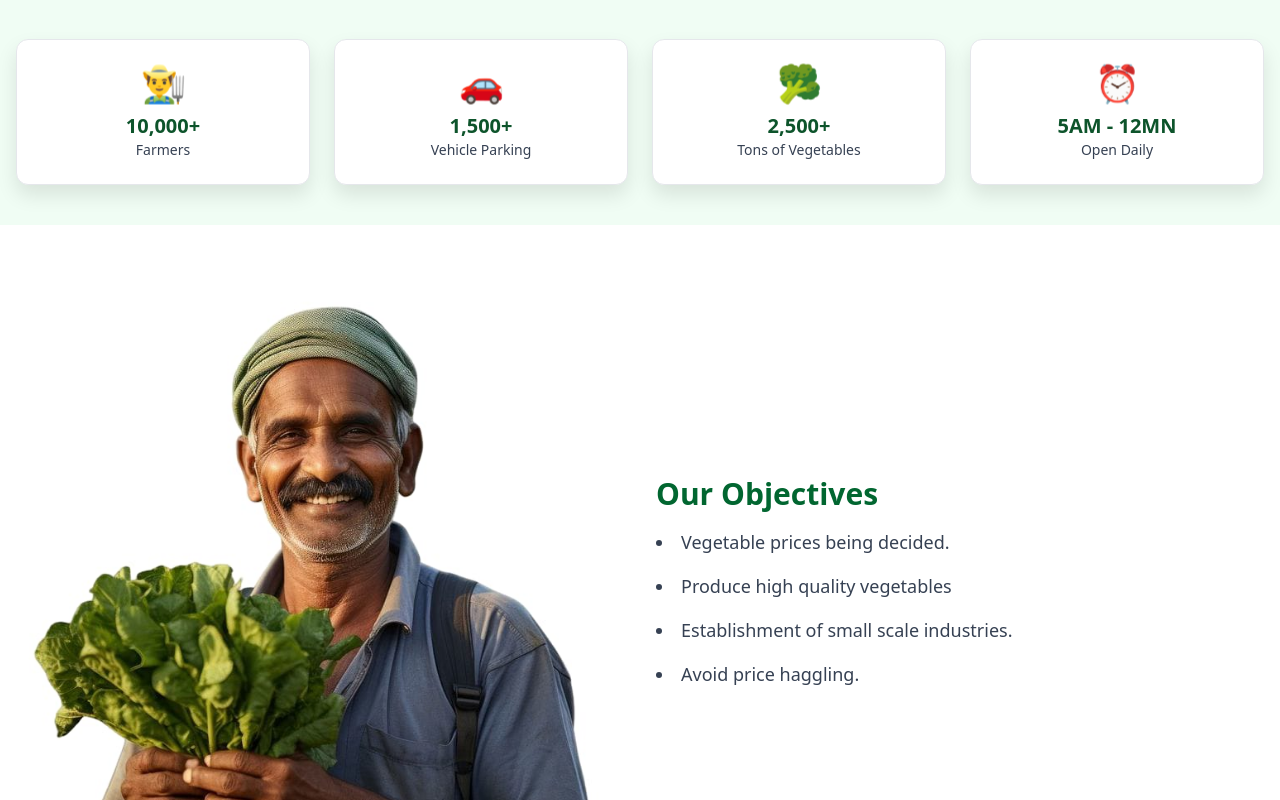
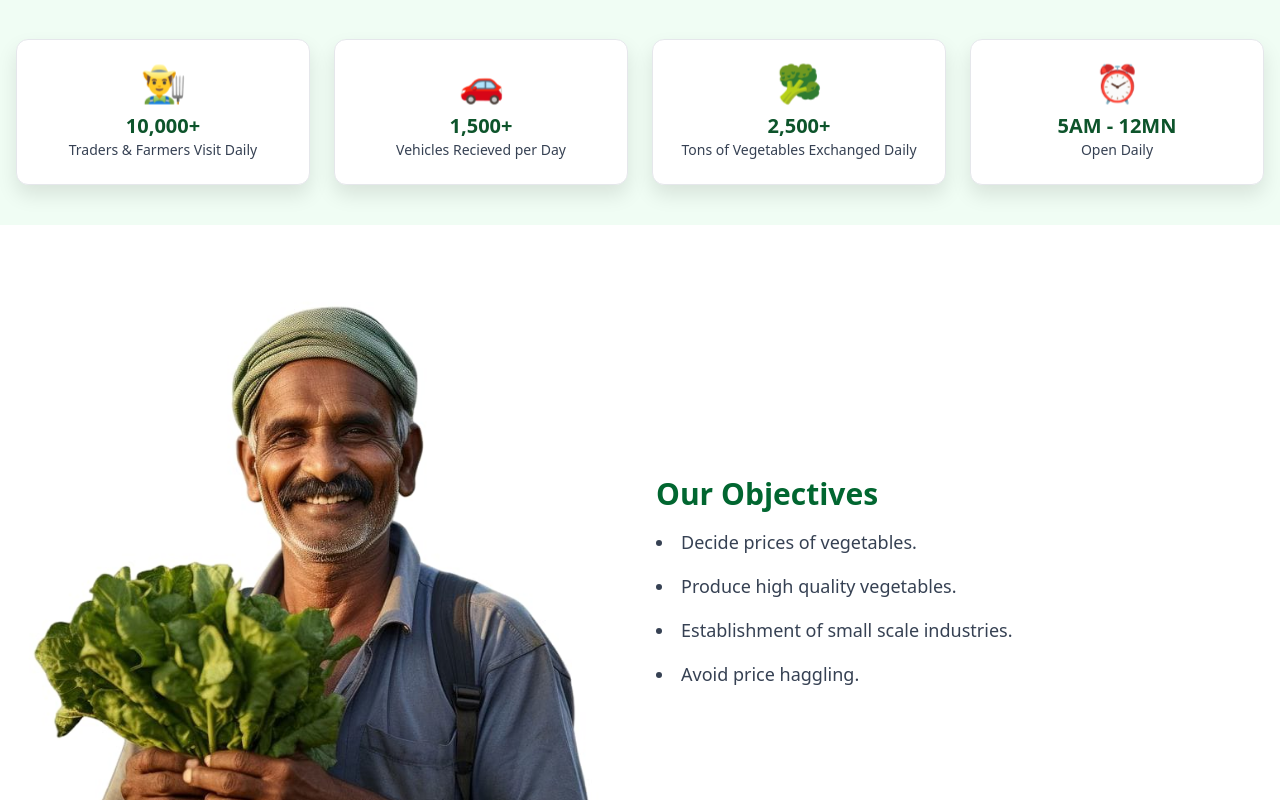
Before and after one commit to RashenThemiya/community, a React (Vite) app in the folder Frontend/: page / in a window 1280 px wide. Shown: the part 523-1323 px from the top of the page. Built offline with nearby package versions, Linux system fonts and the light colour scheme; no server answers.

Commit message:
Modified 4 Icons

```diff
--- a/Frontend/src/pages/Home.jsx
+++ b/Frontend/src/pages/Home.jsx
@@ -46,9 +46,9 @@ const Home = () => {
             <div className="bg-green-50 py-10">
                 <div className="container mx-auto px-4 grid grid-cols-2 md:grid-cols-4 gap-6 text-center">
                     {[
-                        { icon: "👨‍🌾", value: "10,000+", label: "Farmers" },
-                        { icon: "🚗", value: "1,500+", label: "Vehicle Parking" },
-                        { icon: "🥦", value: "2,500+", label: "Tons of Vegetables" },
+                        { icon: "👨‍🌾", value: "10,000+", label: "Traders & Farmers Visit Daily" },
+                        { icon: "🚗", value: "1,500+", label: "Vehicles Recieved per Day" },
+                        { icon: "🥦", value: "2,500+", label: "Tons of Vegetables Exchanged Daily" },
                         { icon: "⏰", value: "5AM - 12MN", label: "Open Daily" },
                     ].map((item, index) => (
                         <div
@@ -93,8 +93,8 @@ const Home = () => {
                     <div className="space-y-6">
                         <h2 className="text-3xl font-bold text-green-800 mb-4">Our Objectives</h2>
                         <ul className="space-y-4 list-disc list-inside text-lg text-gray-700">
-                            <li>Vegetable prices being decided.</li>
-                            <li>Produce high quality vegetables</li>
+                            <li>Decide prices of vegetables.</li>
+                            <li>Produce high quality vegetables.</li>
                             <li>Establishment of small scale industries.</li>
                             <li>Avoid price haggling.</li>
                         </ul>
```
